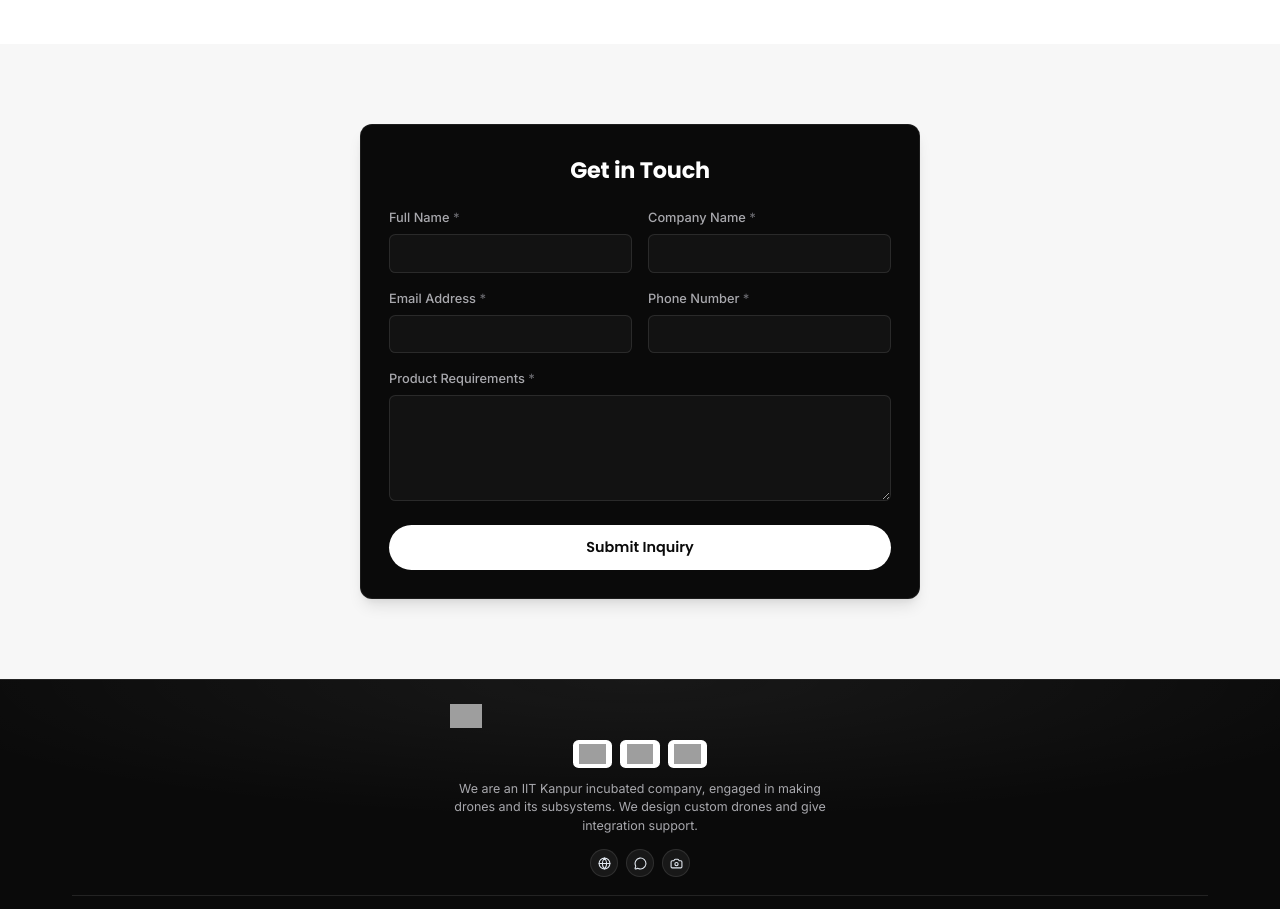
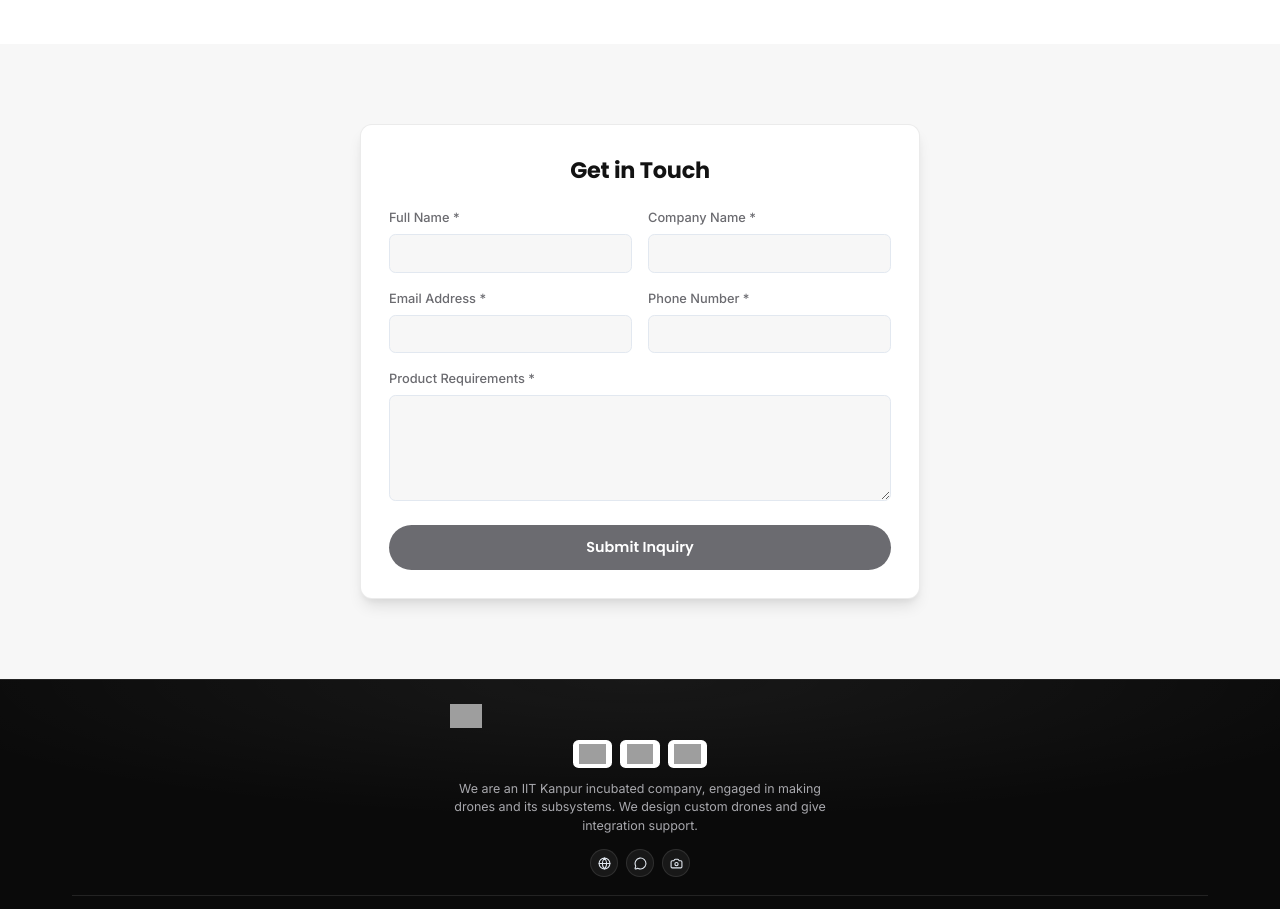
Before and after one commit to KRITARTH94/asatrobo, a React (Vite) app: page / in a window 1280 px wide. Shown: the part 2920-3829 px from the top of the page. Built offline with nearby package versions, Linux system fonts and the light colour scheme; grey boxes are pictures that could not be loaded.

Commit message:
Remove dark theme from contact form; add CLAUDE.md auto-push workflow rule

```diff
--- a/src/components/Contact/Contact.css
+++ b/src/components/Contact/Contact.css
@@ -5,8 +5,8 @@
 .contact-container {
   max-width: 560px;
   margin: 0 auto;
-  background-color: var(--primary-deep);
-  border: 1px solid rgba(255, 255, 255, 0.08);
+  background-color: white;
+  border: 1px solid rgba(0, 0, 0, 0.08);
   border-radius: 0.75rem;
   box-shadow: var(--shadow-lg);
   padding: 1.75rem;
@@ -14,7 +14,7 @@
 
 .contact-title {
   text-align: center;
-  color: white;
+  color: var(--primary);
   font-size: 1.4rem;
   margin-bottom: 1.25rem;
 }
@@ -37,7 +37,7 @@
 
 .form-label {
   display: block;
-  color: #a8a8ad;
+  color: var(--text-muted);
   font-size: 0.8rem;
   font-weight: 500;
   margin-bottom: 0.35rem;
@@ -50,17 +50,17 @@
 .form-input {
   width: 100%;
   padding: 0.6rem 0.8rem;
-  border: 1px solid rgba(255, 255, 255, 0.1);
+  border: 1px solid #e2e8f0;
   border-radius: 0.4rem;
   font-family: inherit;
   font-size: 0.9rem;
-  color: white;
+  color: var(--text-dark);
   transition: border-color var(--transition-fast), box-shadow var(--transition-fast);
-  background-color: var(--primary);
+  background-color: var(--bg-light);
 }
 
 .form-input::placeholder {
-  color: #6b6b70;
+  color: #a0aec0;
 }
 
 .form-input:focus {
@@ -82,15 +82,14 @@ textarea.form-input {
   font-family: var(--font-heading);
   font-size: 0.9rem;
   font-weight: 600;
-  color: var(--primary-deep);
+  color: white;
   cursor: pointer;
-  background: white;
+  background: var(--secondary);
   transition: transform var(--transition-fast), box-shadow var(--transition-fast), background-color var(--transition-fast);
 }
 
 .submit-btn:hover {
-  background-color: var(--secondary);
-  color: white;
+  background-color: var(--secondary-hover);
   transform: translateY(-2px);
   box-shadow: var(--shadow-md);
 }
@@ -98,13 +97,13 @@ textarea.form-input {
 .success-message {
   text-align: center;
   padding: 2rem;
-  background-color: var(--primary);
+  background-color: var(--bg-light);
   border-radius: 0.5rem;
   border: 1px dashed var(--secondary);
 }
 
 .success-message p {
-  color: white;
+  color: var(--primary);
   font-size: 1.1rem;
   font-weight: 500;
 }
```
Also changed, not shown: 1 other file (tests, documents, lock files or other folders).
